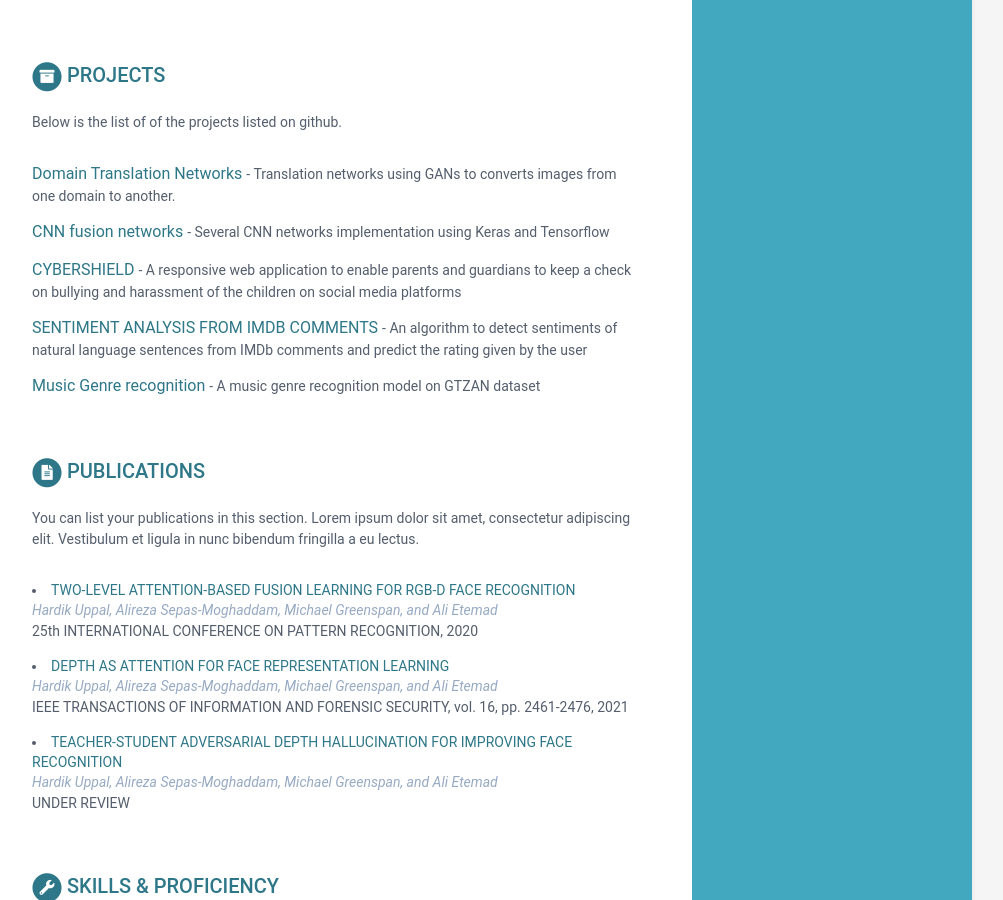
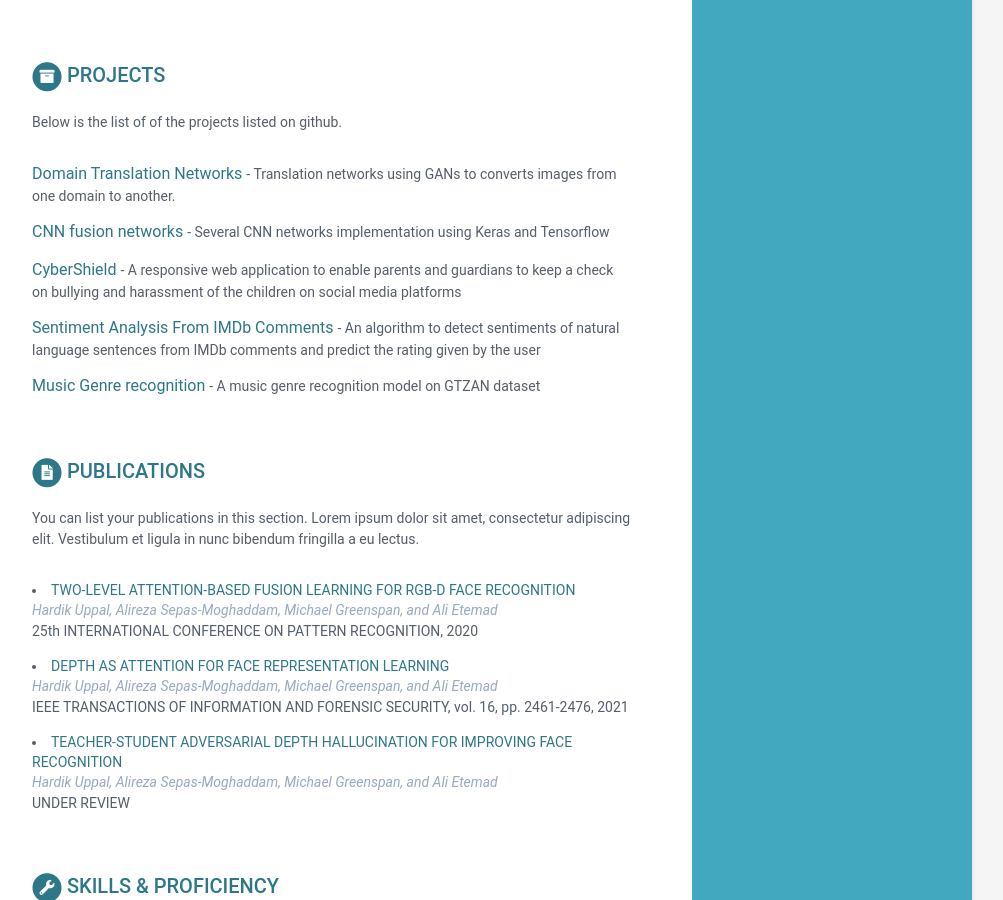
Before and after one commit to hardik-uppal/online-cv, a Jekyll site: the page built from index.html, in a window 1280 px wide and 900 px high, scrolled down 1444 px. Shown: the whole window, without its empty margins (168-1171 px from the left). Built offline with Jekyll 4.4.1, drawn with Linux system fonts in a browser that asks for light colours; some of the changed text lies outside the part shown.

Commit message:
caps made consistent

```diff
--- a/_data/data.yml
+++ b/_data/data.yml
@@ -54,7 +54,7 @@ career-profile:
 education:
     - degree: MASTER’S OF APPLIED SCIENCE
       university: QUEEN'S UNIVERSITY, KINGSTON, CANADA
-      time: SEPT 2018 - APR 2021
+      time: 2018 - 2021
       details: |
         Specializing in deep learning and computer vision (CV), my research interests focused on facial analysis using RGB and Depth images.
         I specifically worked on improving recognitions accuracy of facial recognitions (FR) systems by using novel techniques like multi-modal attention
@@ -109,11 +109,11 @@ projects:
         link: "#"
         tagline: "Several CNN networks implementation using Keras and Tensorflow"
 
-      - title: CYBERSHIELD
+      - title: CyberShield
         link: "#"
         tagline: "A responsive web application to enable parents and guardians to keep a check on bullying and harassment of the children on social media platforms"
 
-      - title: SENTIMENT ANALYSIS FROM IMDB COMMENTS
+      - title: Sentiment Analysis From IMDb Comments
         link: "#"
         tagline: "An algorithm to detect sentiments of natural language sentences from IMDb comments and predict the rating given by the user"
 
```
